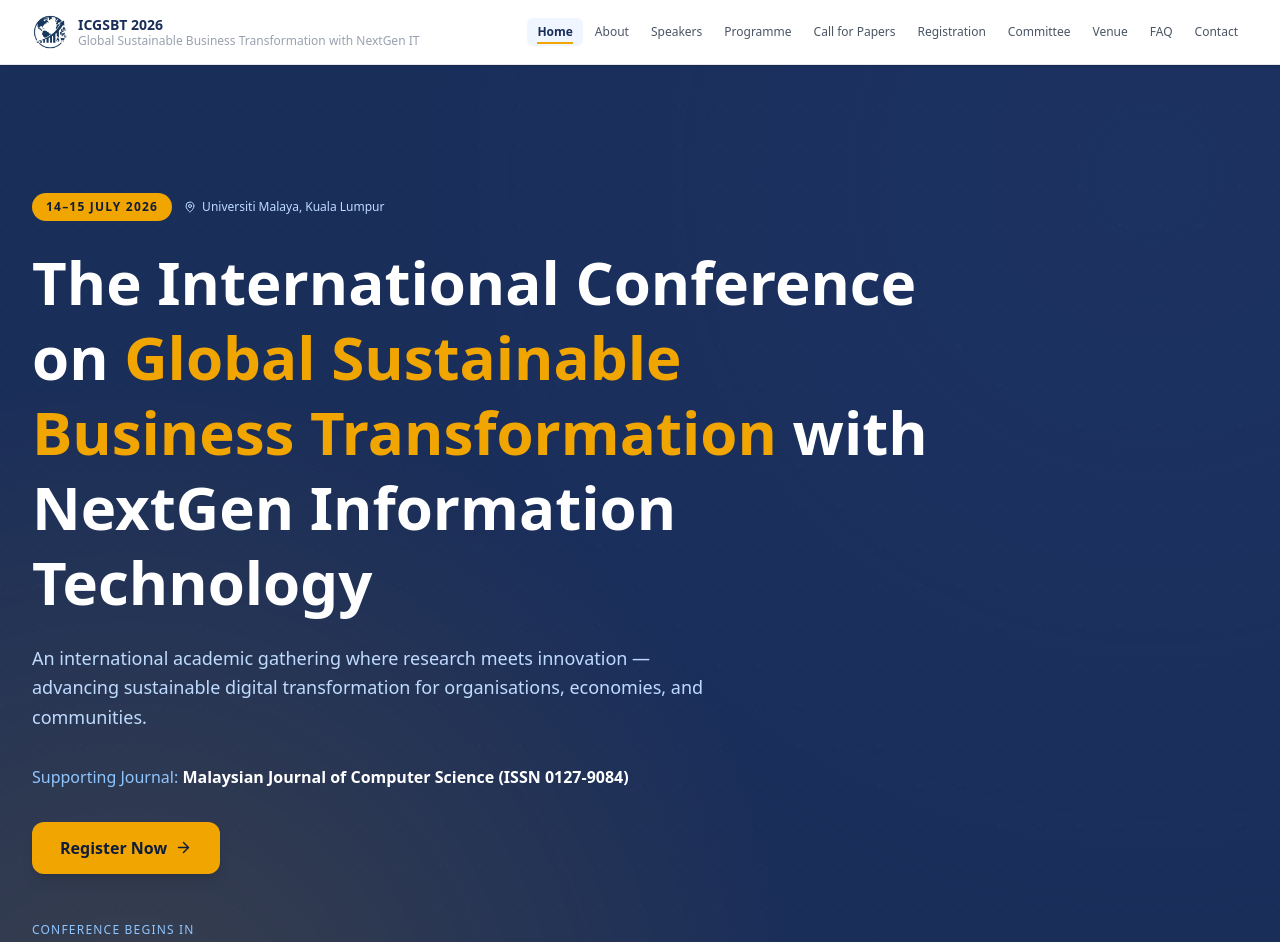
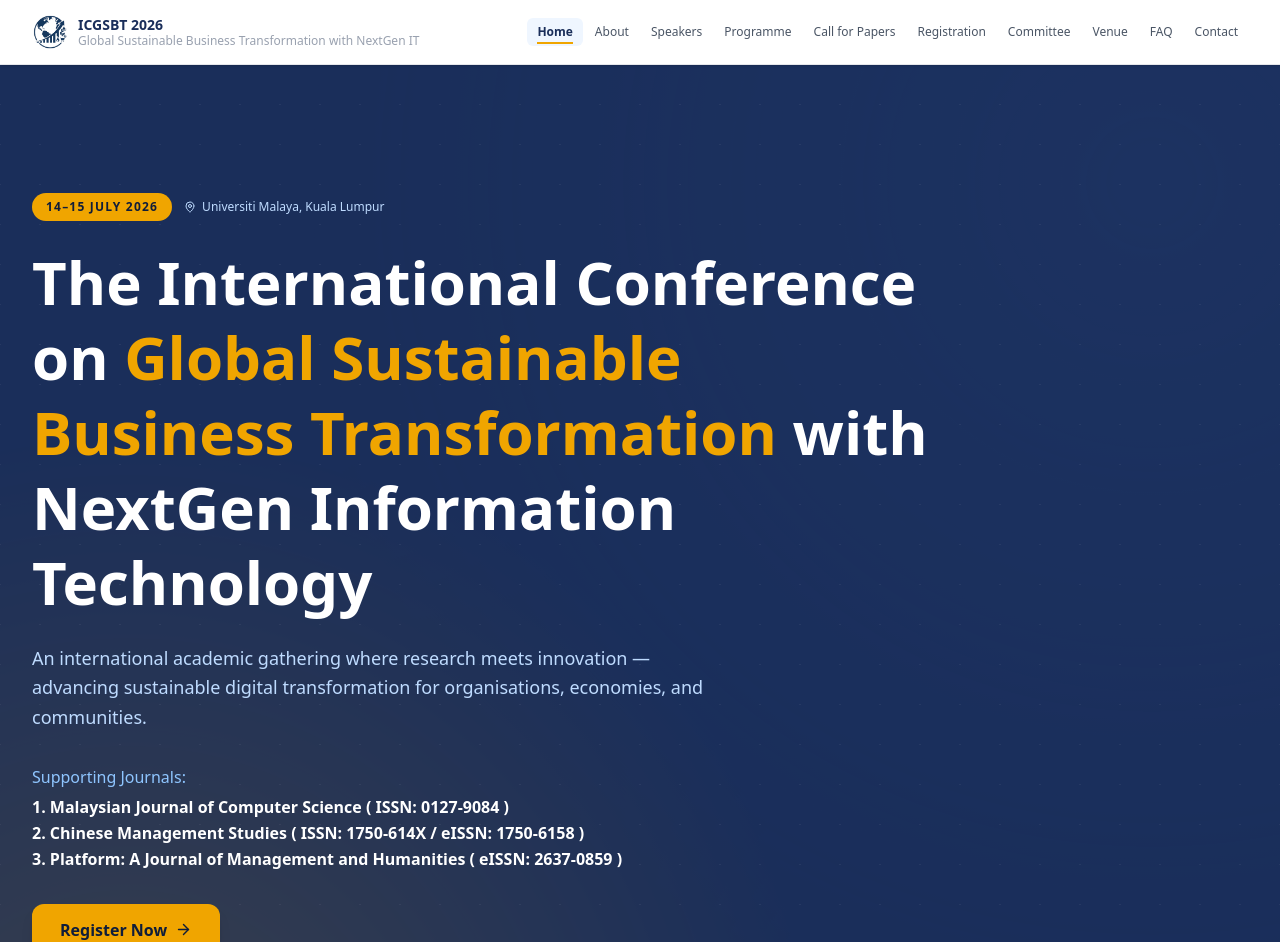
Before and after one commit to adamarbain/International-Conference-Nextgen-2026, a Next.js app: page / in a window 1280 px wide. Shown: the top 942 px of the page. Built offline with nearby package versions, Linux system fonts and the light colour scheme.

Commit message:
Update supporting journals section with additional journal details

```diff
--- a/src/app/page.tsx
+++ b/src/app/page.tsx
@@ -109,7 +109,6 @@ export default function HomePage() {
               organisations, economies, and communities.
             </motion.p>
 
-            {/* Add text Supporting Journal : Malaysian Journal of Computer Science (ISSN 0127-9084) */}
               <motion.p
                 variants={prefersReducedMotion ? {} : fadeUp}
                 initial="hidden"
@@ -117,7 +116,10 @@ export default function HomePage() {
                 transition={{ duration: 0.5, delay: 0.25, ease: "easeOut" }}
                 className="text-blue-300 text-base mb-8 max-w-2xl leading-relaxed"
               >
-                Supporting Journal: <span className="font-semibold text-white">Malaysian Journal of Computer Science (ISSN 0127-9084)</span>
+                Supporting Journals:
+                <span className="font-semibold text-white block mt-1">1. Malaysian Journal of Computer Science ( ISSN: 0127-9084 )</span>
+                <span className="font-semibold text-white block">2. Chinese Management Studies ( ISSN: 1750-614X / eISSN: 1750-6158 )</span>
+                <span className="font-semibold text-white block">3. Platform: A Journal of Management and Humanities ( eISSN: 2637-0859 )</span>
               </motion.p>
 
             {/* CTA Buttons */}
```
